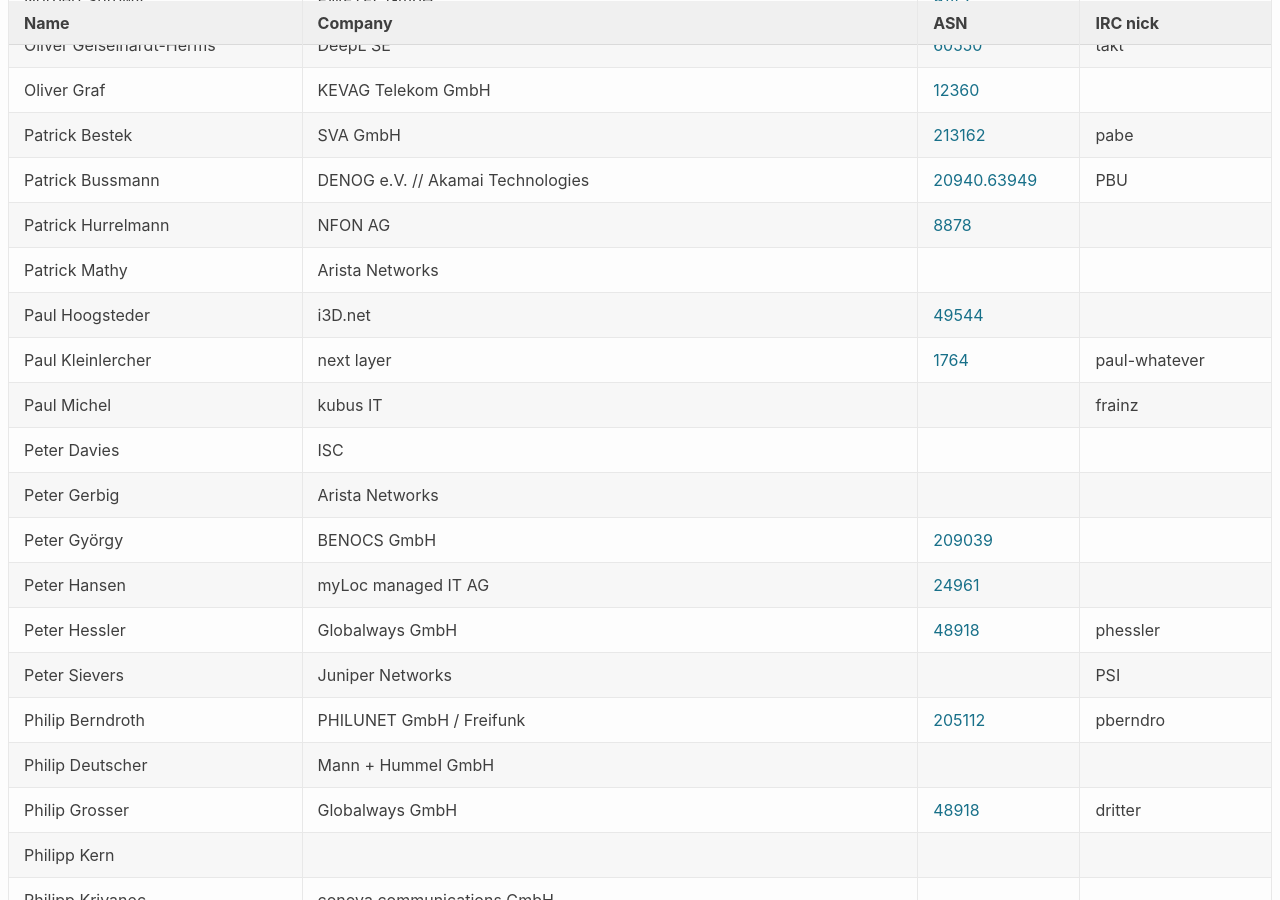
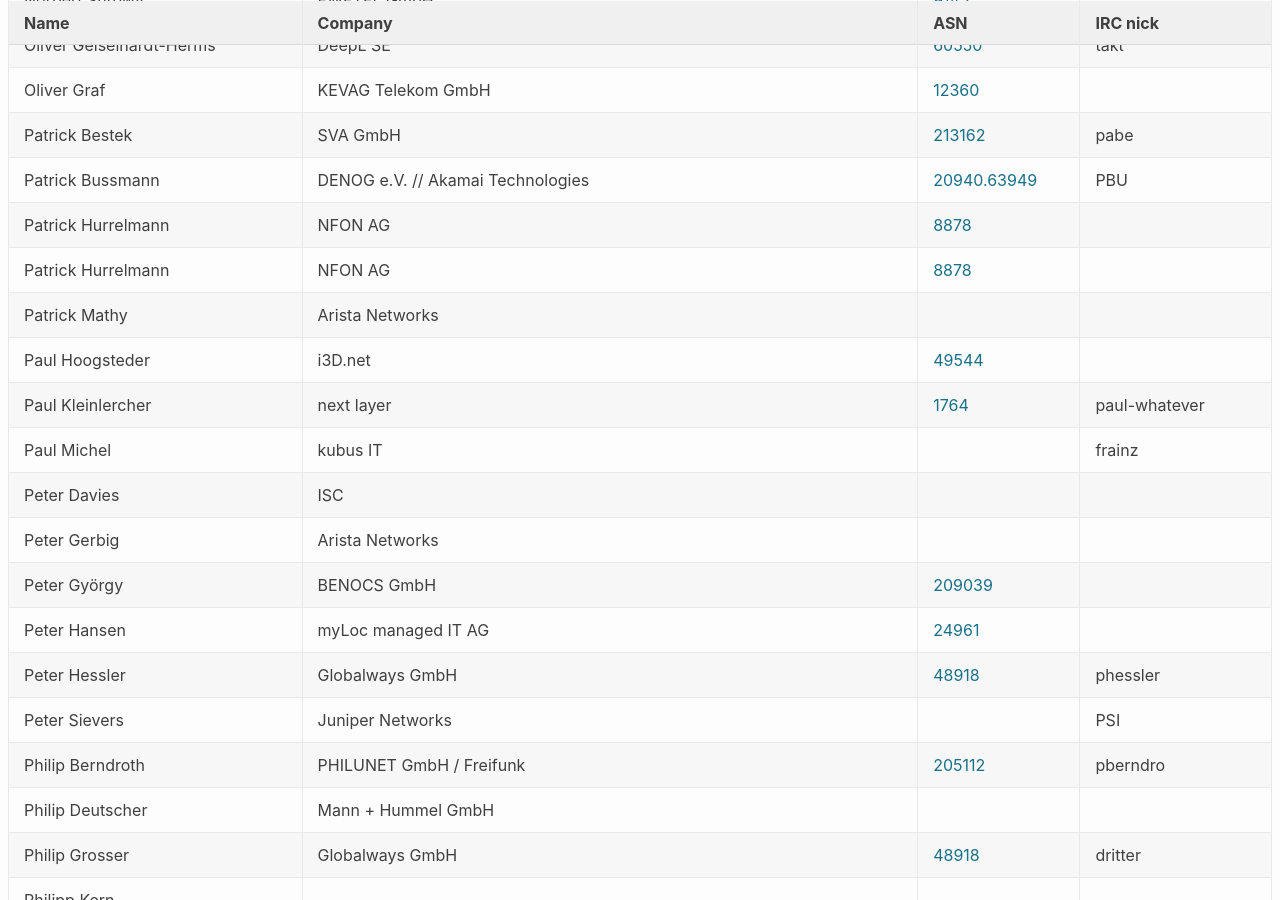
Before and after one commit to denog/pretix-attendeelist, a Jekyll site: the page built from denog15/index.md, in a window 1280 px wide and 900 px high, scrolled down 8929 px. Built offline with Jekyll 4.4.1, drawn with Linux system fonts in a browser that asks for light colours.

Commit message:
Latest data: Mon Oct 16 12:53:45 UTC 2023

```diff
--- a/_data/attendees_denog15_onsite.json
+++ b/_data/attendees_denog15_onsite.json
@@ -1200,6 +1200,12 @@
     "asn": "8878"
   },
   {
+    "name": "Patrick Hurrelmann",
+    "company": "NFON AG",
+    "irc": null,
+    "asn": "8878"
+  },
+  {
     "name": "Patrick Mathy",
     "company": "Arista Networks",
     "irc": null,
```
